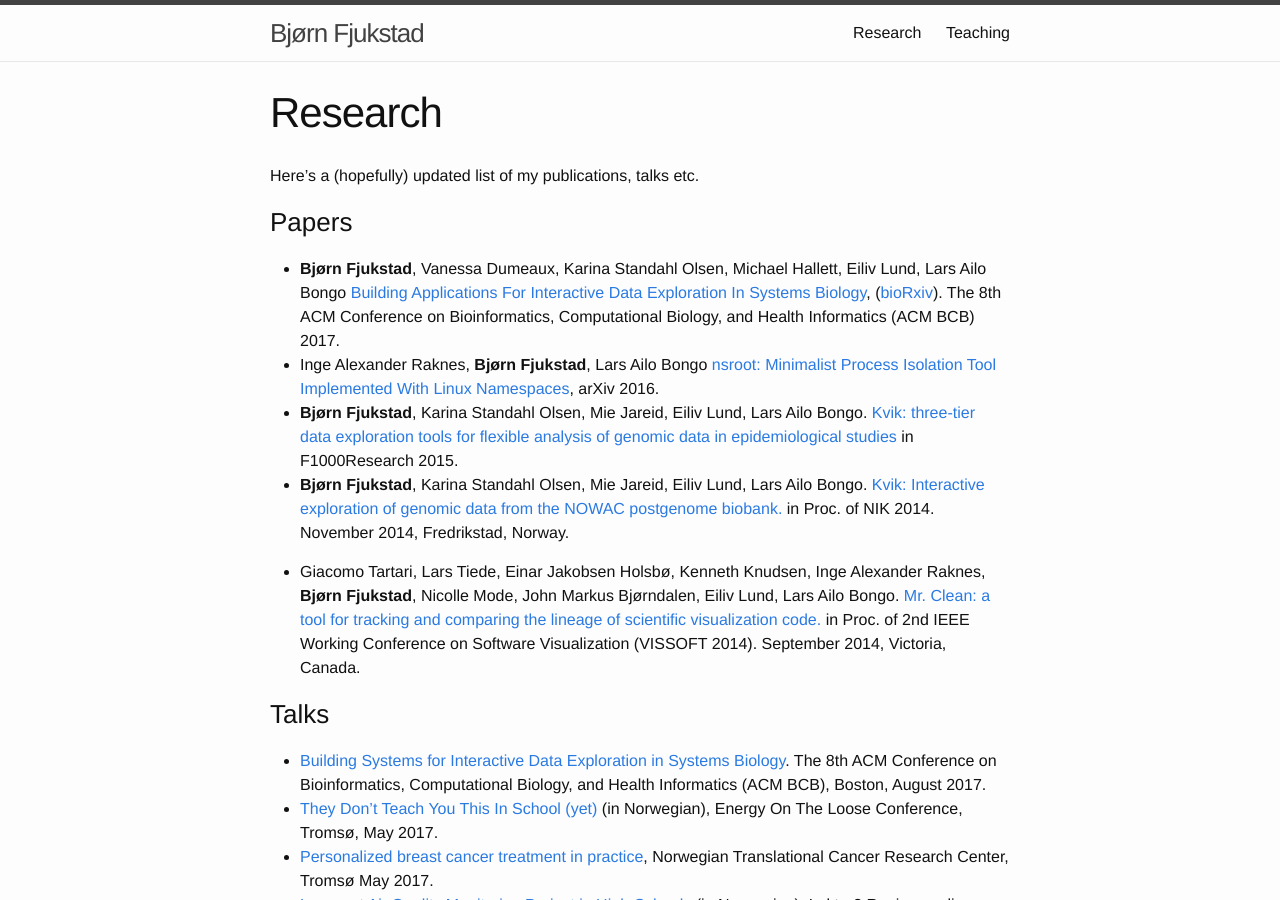
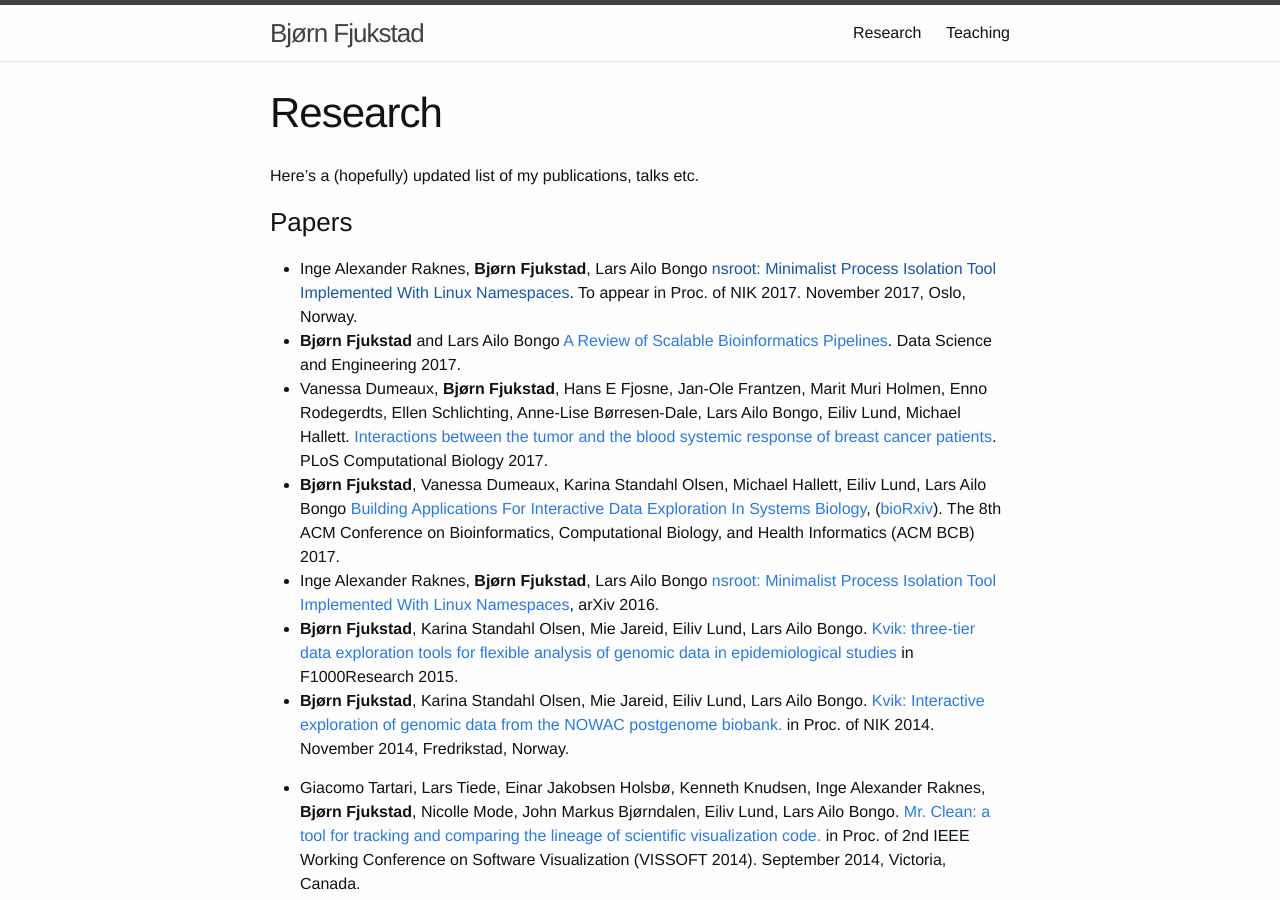
Before and after one commit to fjukstad/fjukstad.github.io, a Jekyll site: the page built from research.md, in a window 1280 px wide and 900 px high. Built offline with Jekyll 4.4.1, drawn with Linux system fonts in a browser that asks for light colours.

Commit message:
update list of papers

```diff
--- a/research.md
+++ b/research.md
@@ -6,8 +6,18 @@ permalink: /research/
 Here's a (hopefully) updated list of my publications, talks etc.
 
 ### Papers
-
-
+- Inge Alexander Raknes, **Bjørn Fjukstad**, Lars Ailo Bongo [nsroot: Minimalist
+  Process Isolation Tool Implemented With Linux Namespaces](). To appear in Proc.
+  of NIK 2017. November 2017, Oslo, Norway.
+- **Bjørn Fjukstad** and Lars Ailo Bongo [A Review of Scalable Bioinformatics
+  Pipelines](https://link.springer.com/article/10.1007/s41019-017-0047-z).
+  Data Science and Engineering 2017.
+- Vanessa Dumeaux, **Bjørn Fjukstad**, Hans E Fjosne, Jan-Ole Frantzen, Marit
+  Muri Holmen, Enno Rodegerdts, Ellen Schlichting, Anne-Lise Børresen-Dale, Lars
+  Ailo Bongo, Eiliv Lund, Michael Hallett. [Interactions between the tumor and
+  the blood systemic response of breast cancer
+  patients](http://journals.plos.org/ploscompbiol/article?id=10.1371/journal.pcbi.1005680).
+  PLoS Computational Biology 2017.
 - **Bjørn Fjukstad**, Vanessa Dumeaux, Karina Standahl Olsen, Michael Hallett,
   Eiliv Lund, Lars Ailo Bongo [Building Applications For Interactive Data
   Exploration In Systems
```
